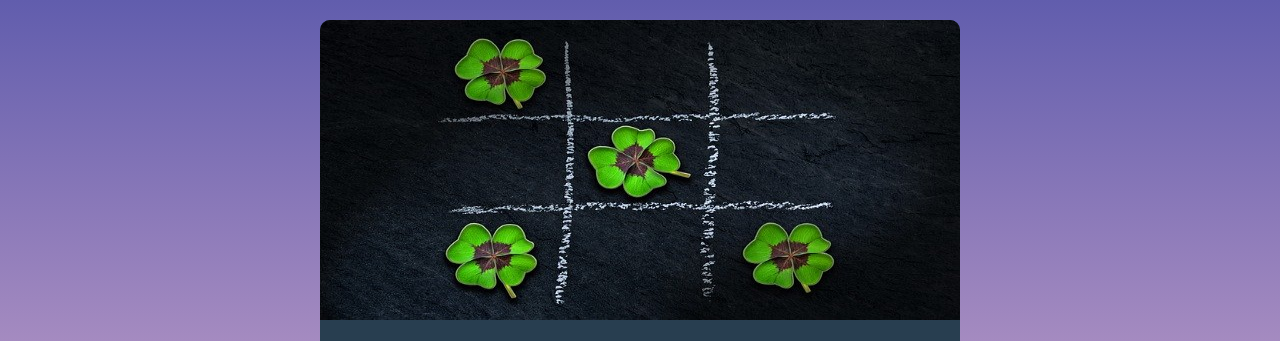
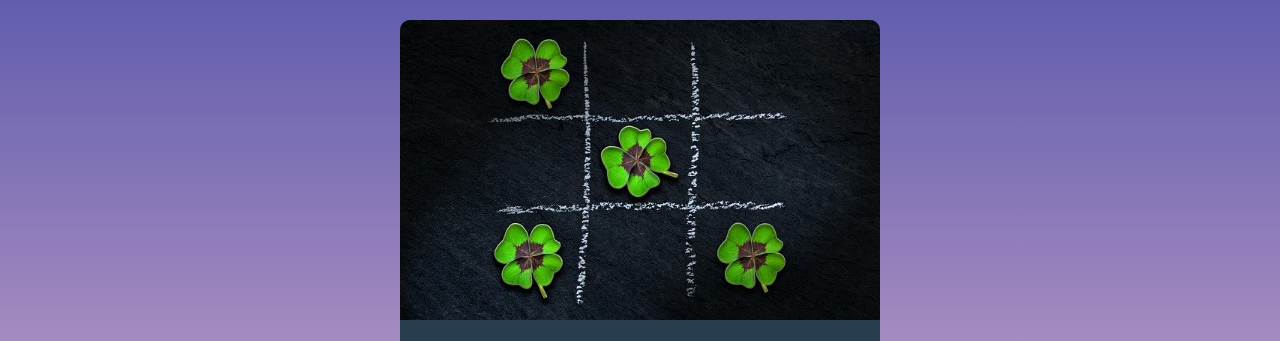
Before and after one commit to Nelusa/piskvorky, a plain HTML site: page index.html in a window 1280 px wide. Shown: the top 341 px of the page. Drawn offline with Linux system fonts and the light colour scheme.

Commit message:
Úplný závěr

```diff
--- a/style.css
+++ b/style.css
@@ -12,7 +12,7 @@ body {
   background-color: #283e50;
   color: #ffffff;
   border-radius: 10px;
-  max-width: 40em;
+  max-width: 30em;
   margin: 20px auto 0 auto;
 }
 .instrukce__nadpis {
```
